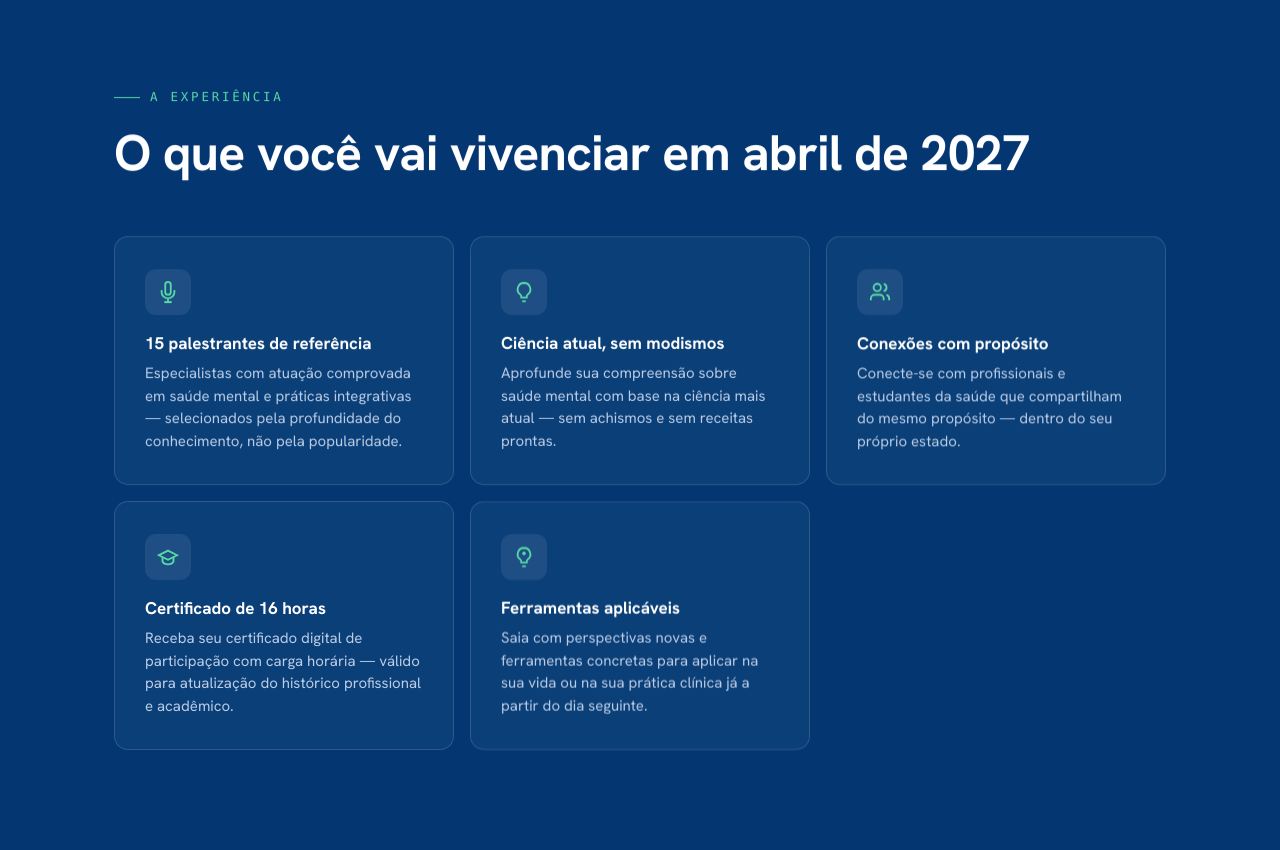
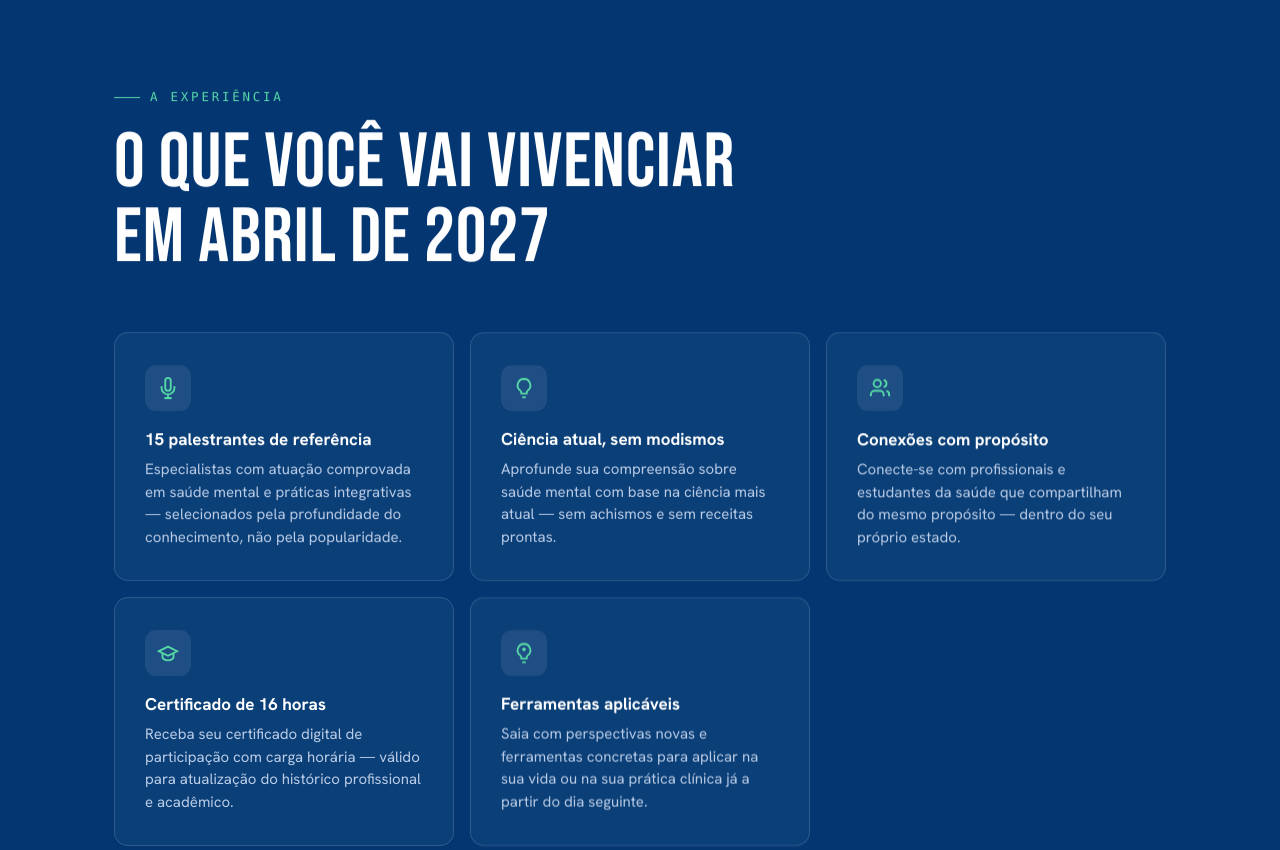
Before and after one commit to novvasaudeintegrativa-cmyk/sintermt2026, a plain HTML site: page index.html in a window 1280 px wide. Shown: the part 1300-2150 px from the top of the page. Drawn offline with Linux system fonts and the light colour scheme; a web font is replaced by a local one.

Commit message:
Titulos h2 do site raiz em Bebas Neue caixa alta
Co-Authored-By: Claude Sonnet 5.5 <noreply@anthropic.com>

```diff
--- a/styles.css
+++ b/styles.css
@@ -858,3 +858,20 @@ section { position: relative; }
   .hero h1.h1-linhas .ln { opacity: 1; transform: none; filter: none; animation: none; }
 }
 @media (min-width: 900px) { .hero h1.h1-linhas .ln { white-space: nowrap; } }
+
+/* ============================================================
+   H2-BEBAS — todos os titulos de secao em Bebas Neue, caixa alta
+   ============================================================ */
+h2, .sec-head h2, .final h2 {
+  font-family: "Bebas Neue", Impact, "Arial Narrow", sans-serif !important;
+  font-weight: 400 !important;
+  text-transform: uppercase;
+  letter-spacing: .012em !important;
+  line-height: .98 !important;
+  font-size: clamp(44px, 6vw, 88px) !important;
+  text-wrap: balance;
+}
+.final h2 { max-width: 20ch; }
+@media (max-width: 640px) {
+  h2, .sec-head h2, .final h2 { font-size: clamp(38px, 11.5vw, 54px) !important; }
+}
```
